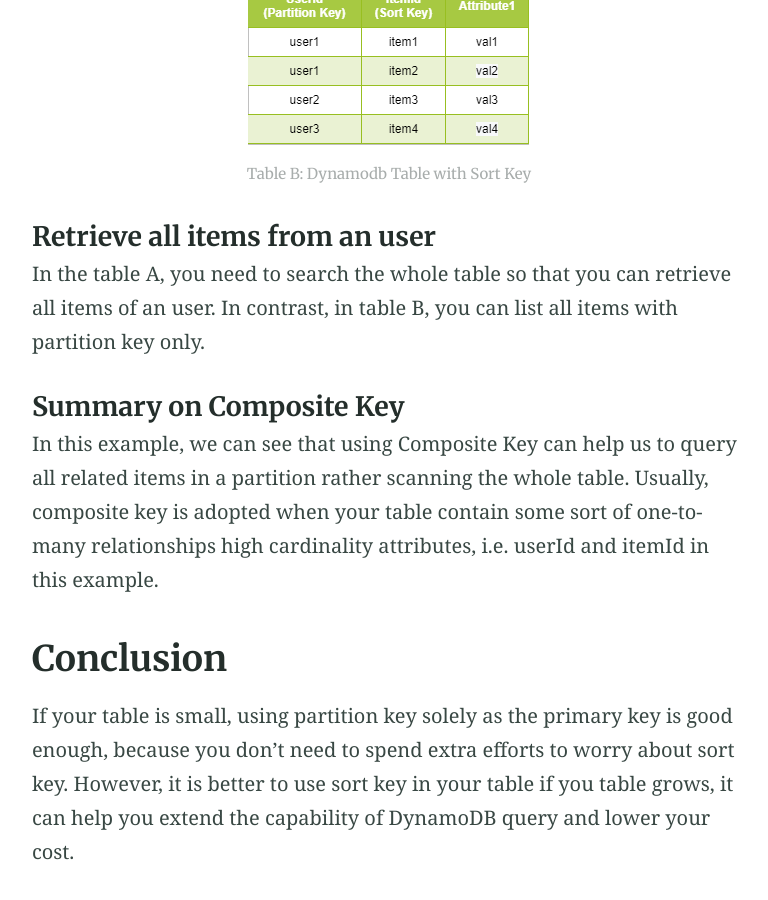
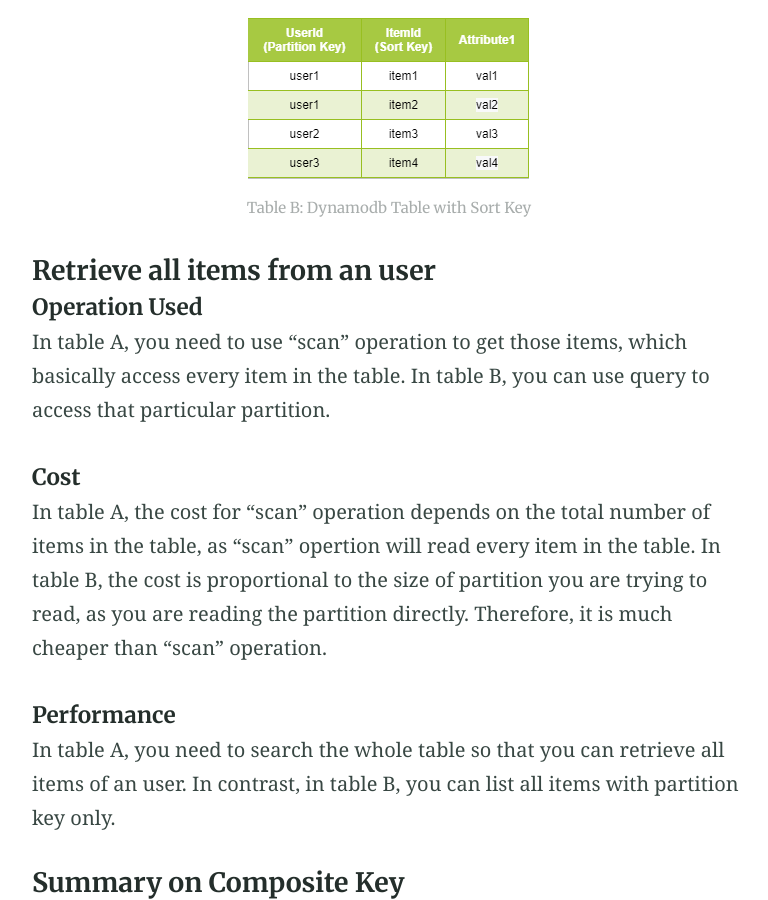
Before and after one commit to JoeHO888/JoeHo888.github.io, a Jekyll site: the page built from _posts/2020-02-27-Primary-Key-Design-In-AWS-DynamoDB.md, in a window 1280 px wide and 900 px high, scrolled down 4386 px. Shown: the whole window, without its empty margins (251-1019 px from the left). Built offline with Jekyll 4.4.1, drawn with Linux system fonts in a browser that asks for light colours; our own code applies the rules of GitHub Pages for plain Markdown files; comment, search, counter and statistics services are not loaded; some of the changed text lies outside the part shown.

Commit message:
Update sub-sections in Simple Primary Key V.S. Composite Key section

```diff
--- a/_posts/2020-02-27-Primary-Key-Design-In-AWS-DynamoDB.md
+++ b/_posts/2020-02-27-Primary-Key-Design-In-AWS-DynamoDB.md
@@ -45,7 +45,7 @@
 ## Benefits of proper primary key design
 We will provide some examples here to illustrate the benefits of proper primary key design.
 Before diving in the comparsion, we need to define the metrics we are goind to measure.
-1. Cost (e.g. network costs, DynamoDB Cost)
+1. DynamoDB Read Cost (you can consider it is proportional to the number items you application reads in DynamoDB table)
 2. Performance
 3. Development efforts
 
@@ -58,7 +58,16 @@
 {% include figure.html image="/images/2020-02-27-Primary-Key-Design-In-AWS-DynamoDB/table-with-sort-key.png" alt="Table B: Dynamodb Table with Sort Key" caption="Table B: Dynamodb Table with Sort Key" %}
 
 #### Retrieve all items from an user
-In the table A, you need to search the whole table so that you can retrieve all items of an user. In contrast, in table B, you can list all items with partition key only.
+##### Operation Used
+In table A, you need to use "scan" operation to get those items, which basically access every item in the table. In table B, you can use query to access that particular partition.
+
+##### Cost
+In table A, the cost for "scan" operation depends on the total number of items in the table, as "scan" opertion will read every item in the table.
+In table B, the cost is proportional to the size of partition you are trying to read, as you are reading the partition directly. Therefore, it is much cheaper than "scan" operation.
+
+##### Performance
+In table A, you need to search the whole table so that you can retrieve all items of an user.
+In contrast, in table B, you can list all items with partition key only.
 
 #### Summary on Composite Key
 In this example, we can see that using Composite Key can help us to query all related items in a partition rather scanning the whole table.
```
